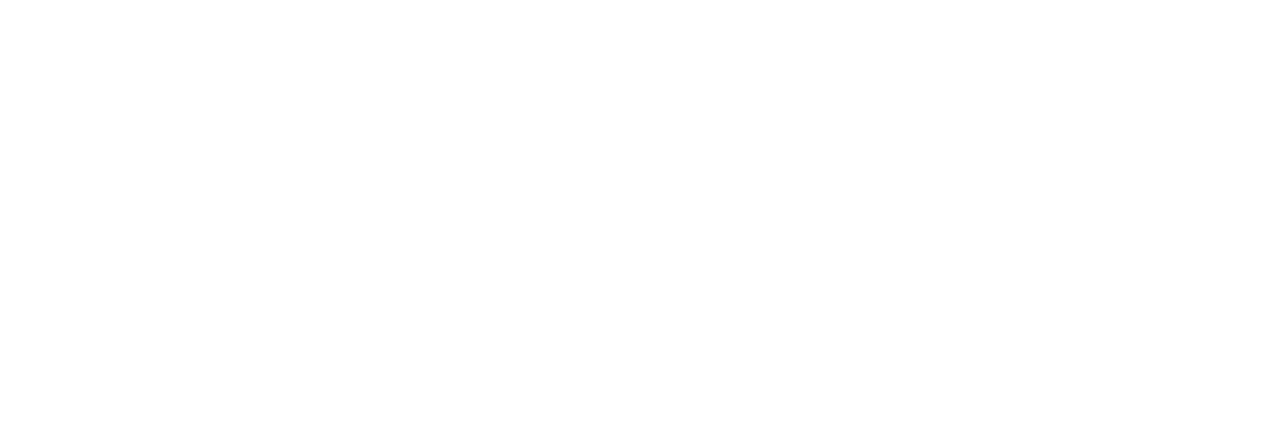
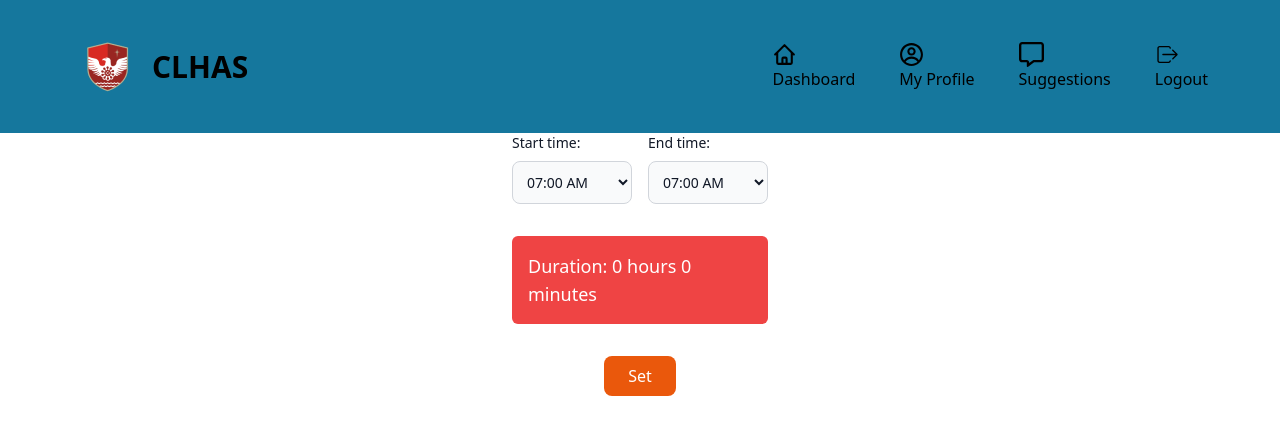
Before and after one commit to RamadanDY/web_available, a React (Vite) app in the folder client/: page /timeduration in a window 1280 px wide. Before the commit this address had no page. Shown: the top 434 px of the page. Built offline with nearby package versions, Linux system fonts and the light colour scheme.

Commit message:
error with the internal server

```diff
--- a/client/src/App.jsx
+++ b/client/src/App.jsx
@@ -10,6 +10,8 @@
  import BlockE from './pages/BlockE';
  import BlockF from './pages/BlockF';
  import Confirm from "./pages/Confirm"
+ import Success from "./pages/Success"
+ import TimeD from './pages/TimeD';
 
 function App() {
   return (
@@ -89,6 +91,24 @@
               </>
             }
           />
+          <Route
+            path="/timeduration"
+             element={
+              <>
+                <Navbar />
+                <TimeD />
+               </>
+            }
+          />
+          <Route
+            path="/success"
+             element={
+              <>
+                <Navbar />
+                <Success />
+               </>
+            }
+          />
 
       </Routes>
     </Router>
--- /dev/null
+++ b/client/src/pages/Success.jsx
@@ -0,0 +1,17 @@
+import React from "react";
+import { useLocation } from "react-router-dom";
+
+const SuccessPage = () => {
+  const { state } = useLocation();
+  return (
+    <div className="flex flex-col items-center justify-center h-screen">
+      <h1 className="text-2xl font-bold text-green-500">Success!</h1>
+      <p className="text-lg mt-4">Your duration was saved successfully.</p>
+      {state?.duration && (
+        <p className="text-lg mt-4">Saved Duration: {state.duration}</p>
+      )}
+    </div>
+  );
+};
+
+export default SuccessPage;
--- a/client/src/pages/TimeD.jsx
+++ b/client/src/pages/TimeD.jsx
@@ -1,13 +1,16 @@
 import React, { useState, useEffect } from "react";
+import { useNavigate } from "react-router-dom";
+import axios from "axios";
 
 const TimeD = () => {
   const [startTime, setStartTime] = useState("07:00 AM");
   const [endTime, setEndTime] = useState("07:00 AM");
   const [duration, setDuration] = useState(null);
+  const [isSaving, setIsSaving] = useState(false); // Loading state for save operation
+  const navigate = useNavigate();
 
   // Function to calculate the duration
   const calculateDuration = (start, end) => {
-    // Convert time (HH:mm AM/PM) to minutes
     const convertToMinutes = (time) => {
       const [timeStr, modifier] = time.split(" ");
       const [hours, minutes] = timeStr.split(":").map(Number);
@@ -19,28 +22,22 @@
 
     const startMinutes = convertToMinutes(start);
     const endMinutes = convertToMinutes(end);
-
-    // Calculate difference
     let diffMinutes = endMinutes - startMinutes;
 
-    // If end time is before start time, assume the end time is on the next day
     if (diffMinutes < 0) {
-      diffMinutes += 24 * 60; // Add 24 hours in minutes
+      diffMinutes += 24 * 60;
     }
 
-    // Convert difference back to hours and minutes
     const hours = Math.floor(diffMinutes / 60);
     const minutes = diffMinutes % 60;
 
     setDuration(`${hours} hours ${minutes} minutes`);
   };
 
-  // Automatically calculate duration whenever start or end time changes
   useEffect(() => {
     calculateDuration(startTime, endTime);
   }, [startTime, endTime]);
 
-  // Array of time options from 7:00 AM to 6:00 PM (in 30-minute intervals)
   const generateTimeOptions = () => {
     const options = [];
     for (let h = 7; h < 19; h++) {
@@ -55,13 +52,37 @@
     return options;
   };
 
+  const handleSave = async (e) => {
+    e.preventDefault();
+    setIsSaving(true); // Show loading state
+
+    try {
+      const response = await axios.post("http://localhost:5000/api/time/save-time", {
+        startTime,
+        endTime,
+        duration,
+        userId: "12345", // Replace with dynamic user ID if available
+        blockId: "BlockA", // Replace with dynamic block ID
+      });
+
+      if (response.status === 200) {
+        console.log("Duration saved successfully:", response.data);
+        navigate("/success-page", { state: { duration } }); // Navigate to the success page
+      }
+    } catch (error) {
+      console.error("Error saving duration:", error);
+      alert("Failed to save duration. Please try again.");
+    } finally {
+      setIsSaving(false); // Reset loading state
+    }
+  };
+
   return (
-    <form className="max-w-[16rem] mx-auto grid grid-cols-2 gap-4">
+    <form onSubmit={handleSave} className="max-w-[16rem] mx-auto grid grid-cols-2 gap-4">
       <div>
         <label htmlFor="start-time" className="block mb-2 text-sm font-medium text-gray-900 dark:text-white">
           Start time:
         </label>
-        <div className="relative">
         <select
           id="start-time"
           className="bg-gray-50 border leading-none border-gray-300 text-gray-900 text-sm rounded-lg focus:ring-blue-500 focus:border-blue-500 block w-full p-2.5 dark:bg-gray-700 dark:border-gray-600 dark:placeholder-gray-400 dark:text-white dark:focus:ring-blue-500 dark:focus:border-blue-500"
@@ -76,12 +97,10 @@
           ))}
         </select>
       </div>
-      </div>
       <div>
         <label htmlFor="end-time" className="block mb-2 text-sm font-medium text-gray-900 dark:text-white">
           End time:
         </label>
-        <div className="relative">
         <select
           id="end-time"
           className="bg-gray-50 border leading-none border-gray-300 text-gray-900 text-sm rounded-lg focus:ring-blue-500 focus:border-blue-500 block w-full p-2.5 dark:bg-gray-700 dark:border-gray-600 dark:placeholder-gray-400 dark:text-white dark:focus:ring-blue-500 dark:focus:border-blue-500"
@@ -96,18 +115,17 @@
           ))}
         </select>
       </div>
+      <div className="col-span-2 mt-4 bg-red-500 text-white p-4 rounded-md">
+        {duration && <p className="text-lg font-medium">Duration: {duration}</p>}
       </div>
-
-      {/* Displaying the duration */}
-      <div className="col-span-2 mt-4 bg-red-500 text-white p-4 rounded-md">
-        {duration && (
-          <div className="mt-4 text-lg font-medium">
-            <p>Duration: {duration}</p>
-           </div>
-        )}
-      </div>
-      <div className="set">
-        <button className="button bg-orange-600">Set</button>
+      <div className="col-span-2 flex justify-center mt-4">
+        <button
+          type="submit"
+          className="bg-orange-600 text-white px-6 py-2 rounded-lg"
+          disabled={isSaving}
+        >
+          {isSaving ? "Saving..." : "Set"}
+        </button>
       </div>
     </form>
   );
```
Lines whose indentation alone changed are shown as unchanged.
